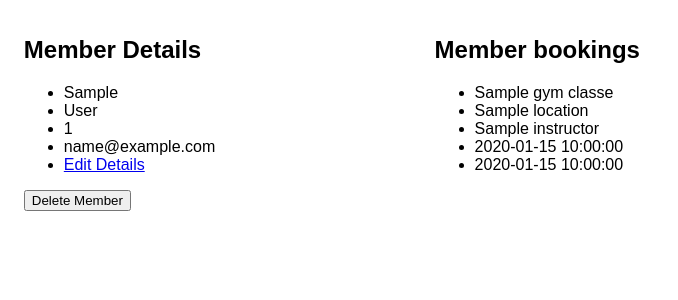
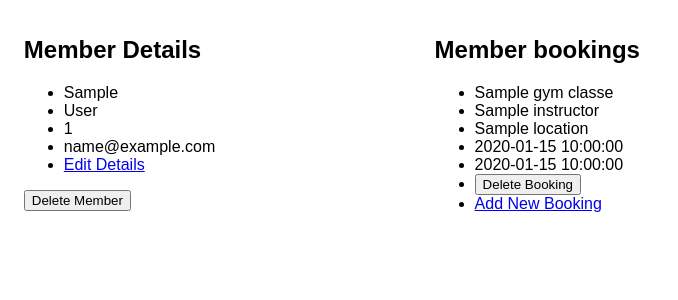
Before and after one commit to stephpaterson/python_project_gym_manager, a Flask app: page /members/1 in a window 1280 px wide. Shown: the part 118-418 px from the top of the page, without its empty margins (0-678 px from the left). Run offline with Flask 2, Linux system fonts and the light colour scheme; a database or web service that is not in the repository returns one stand-in record (values such as "Sample title"); some libraries are stand-ins or nearby versions.

Commit message:
added delete booking to member/gym class detail pages

```diff
--- a/controllers/booking_controller.py
+++ b/controllers/booking_controller.py
@@ -1,4 +1,4 @@
-from flask import Flask, render_template, Blueprint, redirect, request
+from flask import Flask, render_template, Blueprint, redirect, request, url_for
 
 from models.booking import Booking
 
@@ -32,7 +32,7 @@ def create_booking():
     gym_class = gym_class_repo.select_id(gym_class_id)
     booking = Booking(member, gym_class)
     booking_repo.save(booking)
-    return redirect('/bookings')
+    return redirect('/gym_classes')
 
 @booking_blueprint.route('/bookings/<id>/delete', methods=['POST'])
 def delete_booking(id):
--- a/controllers/gym_class_controller.py
+++ b/controllers/gym_class_controller.py
@@ -1,6 +1,7 @@
 from flask import Flask, render_template, request, redirect
 from flask import Blueprint
 from models.gym_class import GymClass
+from repositories.booking_repository import booking_by_gym_class
 import repositories.gym_class_repository as gym_class_repo
 
 gym_classes_blueprint = Blueprint("gym_classes", __name__)
@@ -35,8 +36,9 @@ def create_gym_class():
 def show_gym_class(id):
     gym_class = gym_class_repo.select_id(id)
     members = gym_class_repo.members(gym_class)
+    bookings = booking_by_gym_class(gym_class)
     spaces = gym_class.capacity_check_space_available(members)
-    return render_template('gym_class/show.html', gym_class=gym_class, members=members, spaces=spaces)
+    return render_template('gym_class/show.html', gym_class=gym_class, members=members, spaces=spaces, bookings=bookings)
 
 @gym_classes_blueprint.route("/gym_classes/<id>/edit", methods=['GET'])
 def edit_class(id):
--- a/controllers/member_controller.py
+++ b/controllers/member_controller.py
@@ -3,6 +3,7 @@ from flask import Flask, render_template, request, redirect, Blueprint
 
 import repositories.member_repository as member_repo
 import repositories.gym_class_repository as gym_class_repo
+import repositories.booking_repository as booking_repo
 from models.member import Member
 
 members_blueprint = Blueprint("members", __name__)
@@ -30,7 +31,8 @@ def create_member():
 def show_member(id):
     member = member_repo.select_by_id(id)
     gym_classes = member_repo.gym_classes(member)
-    return render_template('/member/show.html', member=member, gym_classes=gym_classes)
+    bookings = booking_repo.booking_by_member(member)
+    return render_template('/member/show.html', member=member, gym_classes=gym_classes, bookings=bookings)
 
 @members_blueprint.route("/members/<id>/edit", methods=['GET'])
 def edit_member(id):
--- a/repositories/booking_repository.py
+++ b/repositories/booking_repository.py
@@ -30,7 +30,7 @@ def select_all():
     for row in results:
         member = member_repo.select_by_id(row['member_id'])
         gym_class = gym_class_repo.select_id(row['gym_class_id'])
-        booking = Booking(member, gym_class, id)
+        booking = Booking(member, gym_class, row['id'])
         bookings.append(booking)
 
     return bookings
@@ -57,3 +57,36 @@ def delete_by_id(id):
     sql = "DELETE FROM bookings WHERE id = %s"
     values = [id]
     run_sql(sql, values)
+
+def booking_by_gym_class(gym_class):
+
+    bookings = []
+
+    sql= """
+    SELECT bookings.* FROM bookings
+    WHERE gym_class_id = %s
+    """
+    values = [gym_class.id]
+    results = run_sql(sql, values)
+
+    for row in results:
+        member = member_repo.select_by_id(row['member_id'])
+        booking = Booking(member, gym_class, row['id'])
+        bookings.append(booking)
+    return bookings
+
+def booking_by_member(member):
+    bookings = []
+
+    sql = """
+    SELECT bookings.* FROM bookings
+    WHERE member_id =%s
+    """
+    values = [member.id]
+    results = run_sql(sql, values)
+
+    for row in results:
+        gym_class = gym_class_repo.select_id(row['gym_class_id'])
+        booking = Booking(member, gym_class, row['id'])
+        bookings.append(booking)
+    return bookings
--- a/repositories/gym_class_repository.py
+++ b/repositories/gym_class_repository.py
@@ -25,6 +25,7 @@ def select_all():
 
     sql = """
     SELECT * FROM gym_classes
+    ORDER BY date, time
     """
     results = run_sql(sql)
 
@@ -102,6 +103,6 @@ def members(gym_class):
     results = run_sql(sql, values)
 
     for row in results:
-        member = Member(row['first_name'], row['last_name'], row['phone_number'], row['email'])
+        member = Member(row['first_name'], row['last_name'], row['phone_number'], row['email'], row['id'])
         members.append(member)
     return members
--- a/templates/booking/index.html
+++ b/templates/booking/index.html
@@ -10,6 +10,7 @@ A list of bookings
         <tr>
             <td>Member name</td>
             <td>Class name</td>
+            <td></td>
         </tr>
     </thead>
     <tbody>
@@ -17,6 +18,7 @@ A list of bookings
         <tr>
             <td>{{booking.member.first_name}}</td>
             <td>{{booking.gym_class.name}}</td>
+            <td><a href="/bookings/{{ booking.id }}">View Details</a></td>
         </tr>
         {% endfor %}
     </tbody>
--- a/templates/booking/show.html
+++ b/templates/booking/show.html
@@ -9,7 +9,7 @@
     <li>Member name: {{booking.member.first_name}} {{ booking.member.last_name }}</li>
     <li>Class name: {{booking.gym_class.name}}</li>
     <form action="/bookings/{{ booking.id }}/delete" method="POST">
-        <button>Delete Member</button>
+        <button>Delete Booking</button>
     </form>
 </ul>
 
--- a/templates/gym_class/index.html
+++ b/templates/gym_class/index.html
@@ -24,16 +24,16 @@
         </tr>
     </thead>
     <tbody>
-        {% for gym_class in gym_classes | sort (attribute="date,time") %}
+        {% for gym_class in gym_classes %}
         <tr>
             <td>{{gym_class.name}}</td>
             <td>{{gym_class.instructor}}</td>
             <td>{{gym_class.location}}</td>
-            <td>{{gym_class.date.strftime('%a %d %B %y')}}</td>
+            <td>{{gym_class.date.strftime('%a %d %b %y')}}</td>
             <td>{{gym_class.time.strftime('%H:%M')}}</td>
             <td>{{gym_class.capacity}}</td>
             <td>
-                {% if spaces == True %}
+                {% if space == True %}
                 Spaces available
                 {% else %}
                 Class Full
--- a/templates/member/show.html
+++ b/templates/member/show.html
@@ -18,15 +18,23 @@
 </aside>
 <section>
     <h2>Member bookings</h2>
-    {% for gym_class in gym_classes %}
     <ul>
-        <li>{{ gym_class.name }}</li>
-        <li>{{ gym_class.location }}</li>
-        <li>{{ gym_class.instructor }}</li>
-        <li>{{ gym_class.date }}</li>
-        <li>{{ gym_class.time }}</li>
+
+        {% for booking in bookings %}
+        <li>{{ booking.gym_class.name }}</li>
+        <li>{{ booking.gym_class.instructor }}</li>
+        <li>{{ booking.gym_class.location }}</li>
+        <li>{{ booking.gym_class.date }}</li>
+        <li>{{ booking.gym_class.time }}</li>
+        <li>
+            <form action="/bookings/{{ booking.id }}/delete" method="POST">
+                <button>Delete Booking</button>
+            </form>
+        </li>
+        {% endfor %}
+        <li><a href="/bookings/new">Add New Booking</a></li>
     </ul>
-    {% endfor %}
+
 
 </section>
 
```
Also changed, not shown: templates/gym_class/show.html (+12 -4 lines).
